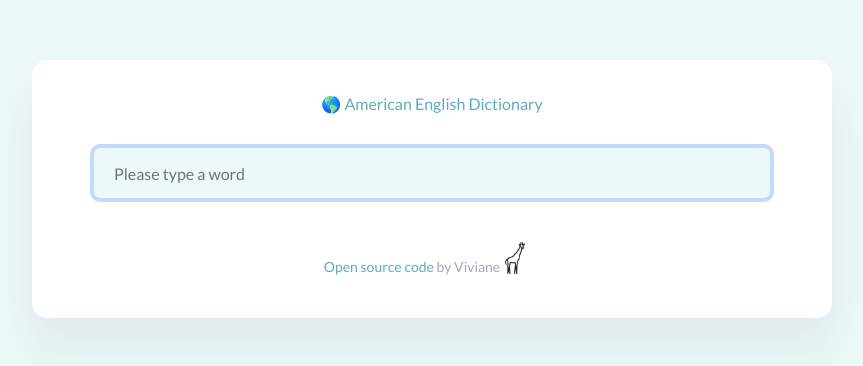
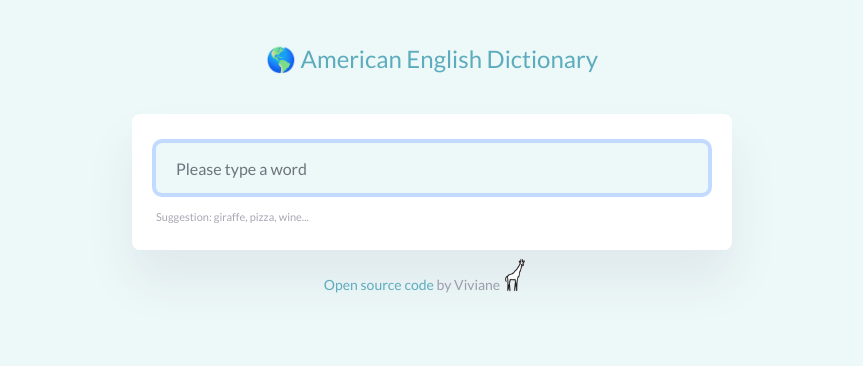
Before and after one commit to VivianeSimolka/react-dictionary-app, a React (Create React App) app: page / in a window 1280 px wide. Shown: the top 366 px of the page, without its empty margins (208-1071 px from the left). Built offline with nearby package versions, Linux system fonts and the light colour scheme; no server answers; a web font is replaced by a local one.

Commit message:
Set default word

```diff
--- a/src/App.css
+++ b/src/App.css
@@ -1,4 +1,4 @@
-.App {
+/* .App {
   background-color: white;
   max-width: 800px;
   margin: 60px auto;
@@ -6,3 +6,4 @@
   box-shadow: 0 30px 50px rgb(65 50 100 / 8%);
   padding: 30px;
 }
+ */
--- a/src/App.js
+++ b/src/App.js
@@ -1,6 +1,6 @@
 import React from "react";
+import Footer from "./Footer";
 import Header from "./Header";
-import Footer from "./Footer";
 import Dictionary from "./Dictionary";
 import "./App.css";
 
@@ -10,7 +10,7 @@ export default function App() {
       <div className="container">
         <Header />
         <main>
-          <Dictionary />
+          <Dictionary defaultWord="Giraffe" />
         </main>
         <Footer />
       </div>
--- a/src/Dictionary.css
+++ b/src/Dictionary.css
@@ -1,21 +1,29 @@
-.Dictionary {
+.Dictionary section {
+  background: white;
+  padding: 24px;
+  border-radius: 8px;
+  box-shadow: 0 30px 50px rgb(65 50 100 / 8%);
+  max-width: 600px;
+  margin: 16px auto;
+}
+.Dictionary .word {
   text-align: center;
-  padding: 20px;
+}
+.Dictionary h3 {
+  text-align: center;
+  text-transform: capitalize;
 }
 
 .Dictionary form {
   margin-top: 5px;
+}
 
-  padding-bottom: 30px;
+.Dictionary .Result h2 {
+  text-transform: capitalize;
+  color: #24527a;
+  padding-top: 10px;
 }
-.App form.btn {
-  background: #5dacbd;
-  font-weight: 700;
-  font-size: 16px;
-  padding: 15px 0;
-  border: none;
-  height: 50px;
-}
+
 .Dictionary form .search-input {
   background: #edf8f8;
   border: none;
@@ -30,6 +38,28 @@
 .Dictionary form .form-control:focus {
   background: #edf8f8;
 }
-.Dictionary form .icon {
-  max-height: 70px;
+.Dictionary input {
+  width: 100%;
 }
+.Dictionary .hint {
+  font-size: 11px;
+  margin-top: 16px;
+  color: rgba(39, 33, 66, 0.4);
+  text-transform: inherit;
+}
+.Dictionary a {
+  text-decoration: none;
+  color: #5dacbd;
+  transition: ease-in-out 200ms;
+}
+
+.Dictionary a:hover {
+  color: #24527a;
+}
+.Dictionary .Meaning ul {
+  padding: 0;
+}
+.Dictionary .Meaning li {
+  list-style: none;
+  display: inline-block;
+}
--- a/src/Dictionary.js
+++ b/src/Dictionary.js
@@ -3,9 +3,10 @@ import axios from "axios";
 import "./Dictionary.css";
 import Result from "./Result";
 
-export default function Dictionary() {
-  let [word, setWord] = useState("");
+export default function Dictionary(props) {
+  let [word, setWord] = useState(props.defaultWord);
   let [apiInput, setApiInput] = useState(null);
+  let [loaded, setLoaded] = useState(false);
 
   function updateWord(event) {
     setWord(event.target.value);
@@ -14,15 +15,25 @@ export default function Dictionary() {
     setApiInput(response.data[0]);
   }
 
-  function search(event) {
-    event.preventDefault();
+  function search() {
     let apiURL = `https://api.dictionaryapi.dev/api/v2/entries/en_US/${word}`;
     axios.get(apiURL).then(handleResponse);
   }
+  function handleSubmit(event) {
+    event.preventDefault();
+    search();
+  }
 
+  function load() {
+    setLoaded(true);
+    search();
+  }
+
+  if (loaded) {
     return (
       <div className="Dictionary">
-      <form onSubmit={search} autoFocus="on">
+        <section>
+          <form onSubmit={handleSubmit} autoFocus="on">
             <input
               type="search"
               autoFocus={true}
@@ -31,8 +42,13 @@ export default function Dictionary() {
               autoComplete="off"
               onChange={updateWord}
             />
+          </form>
+          <div className="hint">Suggestion: giraffe, pizza, wine...</div>
+        </section>
         <Result data={apiInput} />
-      </form>
       </div>
     );
+  } else {
+    load();
   }
+}
--- a/src/Footer.css
+++ b/src/Footer.css
@@ -16,7 +16,7 @@ footer.Footer {
 }
 .Footer .icon {
   position: relative;
-  top: -10px;
+  top: -11px;
   left: -5px;
   max-height: 40px;
 }
--- a/src/Header.css
+++ b/src/Header.css
@@ -1,10 +1,10 @@
 .Header {
-  font-size: 16px;
+  font-size: 24px;
   line-height: 18px;
   text-align: center;
   color: #5dacbd;
-  margin-top: 5px;
-  margin-bottom: 10px;
+  padding: 30px;
+  margin-top: 20px;
 }
 .Header .icon {
   max-height: 70px;
--- a/src/Meaning.js
+++ b/src/Meaning.js
@@ -9,14 +9,12 @@ export default function Meaning(props) {
       {props.meaning.definitions.map(function (definition, index) {
         return (
           <div key={index}>
-            <p>
             <strong>Definition: </strong> {definition.definition}
             <br />
             <strong>Example: </strong>
             <em>{definition.example}</em>
             <br />
             <Synonyms synonyms={definition.synonyms} />
-            </p>
           </div>
         );
       })}
--- a/src/Result.js
+++ b/src/Result.js
@@ -1,12 +1,12 @@
 import React from "react";
 import "./Result.css";
 import Meaning from "./Meaning";
-import Phonetic from "./Phonetic";
 
 export default function Result(props) {
   if (props.data) {
     return (
       <div className="Result">
+        <section className="word">
           <h2>{props.data.word}</h2>
           <a
             href={props.data.phonetics[0].audio}
@@ -17,12 +17,12 @@ export default function Result(props) {
           </a>
           <br />
           {props.data.phonetics[0].text}
-        <br />
+        </section>
         {props.data.meanings.map(function (meaning, index) {
           return (
-            <div key={index}>
+            <section key={index}>
               <Meaning meaning={meaning} />
-            </div>
+            </section>
           );
         })}
       </div>
--- a/src/Synonyms.js
+++ b/src/Synonyms.js
@@ -3,12 +3,11 @@ import React from "react";
 export default function Synonyms(props) {
   if (props.synonyms) {
     return (
-      <div className="Synonyms">
-        <strong>Synonyms: </strong>
+      <ul className="Synonyms">
         {props.synonyms.map(function (synonym, index) {
-          return <span key={index}>{synonym} </span>;
+          return <li key={index}>{synonym} </li>;
         })}
-      </div>
+      </ul>
     );
   } else {
     return null;
```
Lines whose indentation alone changed are shown as unchanged.
